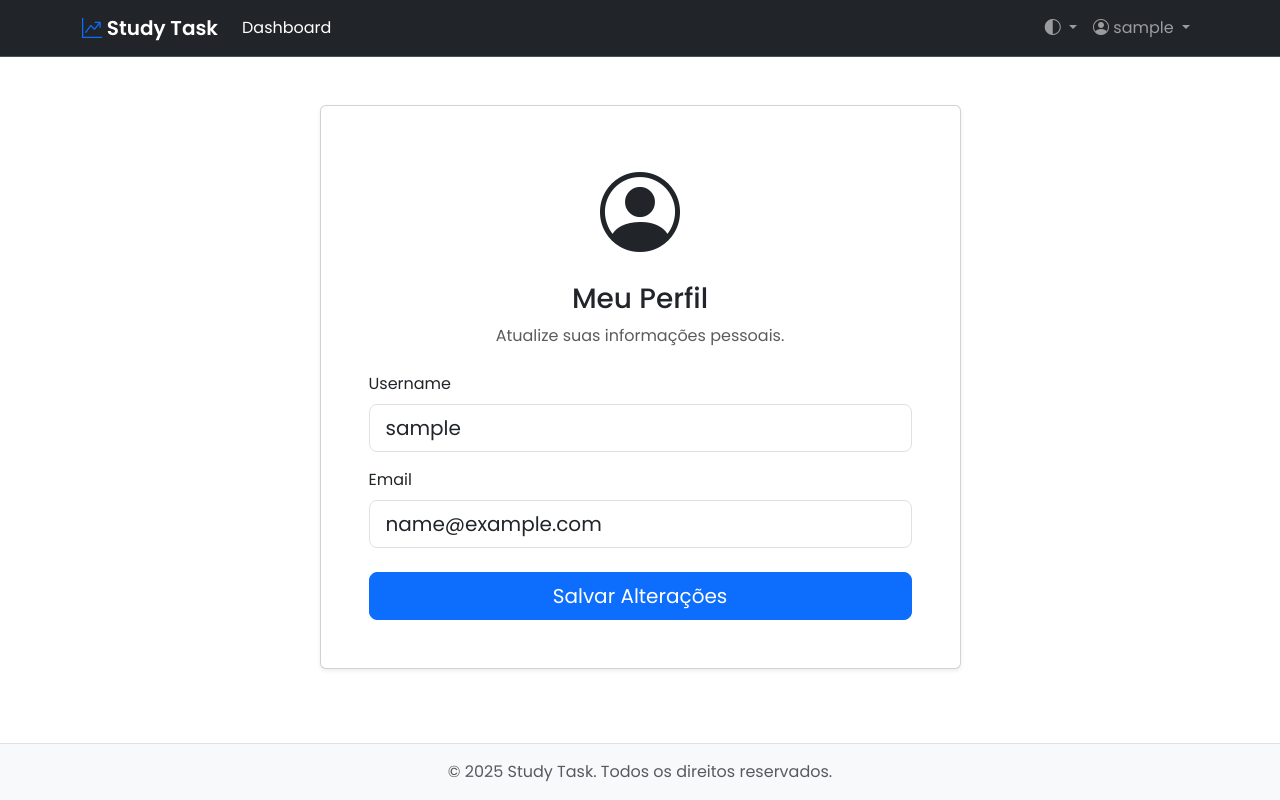
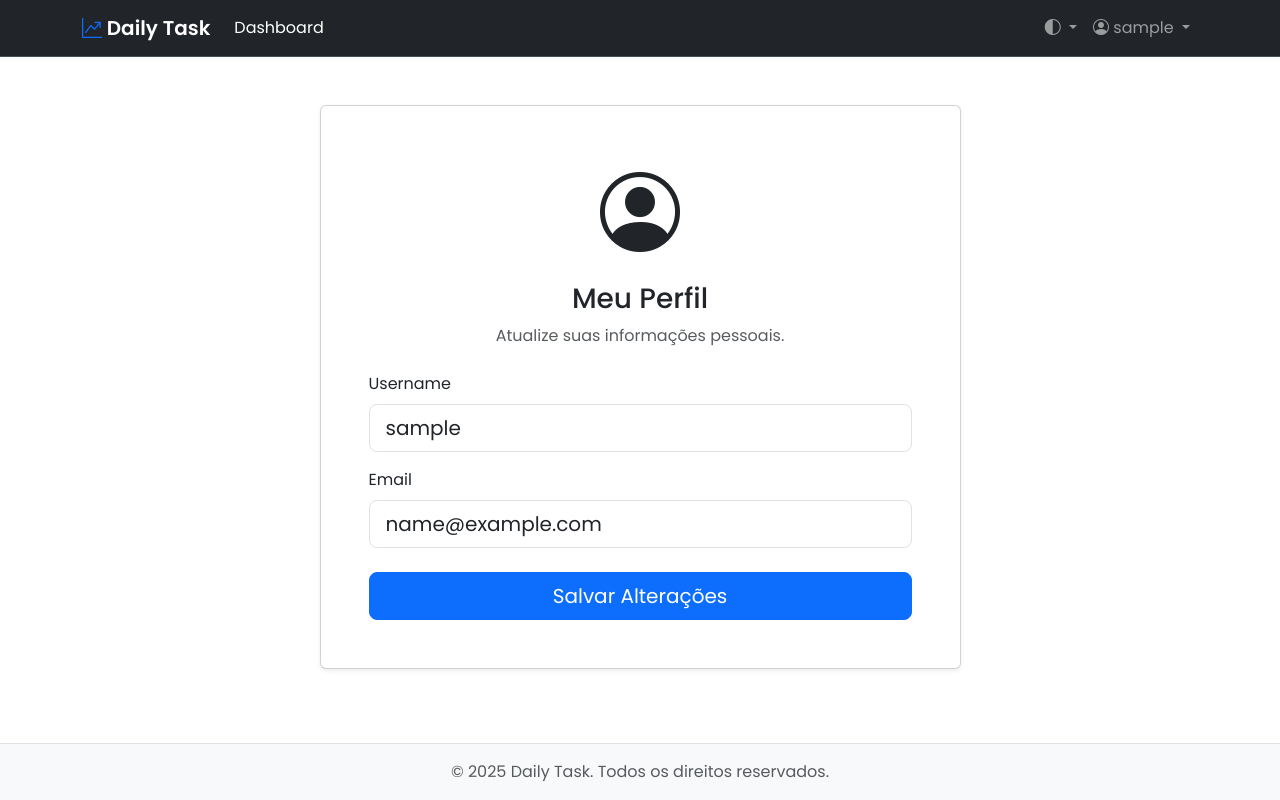
Before and after one commit to KaioHerculano/daily_task, a Django app: page /profile/ in a window 1280 px wide. Run offline with Django 5.2, Linux system fonts and the light colour scheme; the visitor is signed in with stand-in values (Sample User, id 1).

Commit message:
update block title

```diff
--- a/app/templates/base.html
+++ b/app/templates/base.html
@@ -47,7 +47,7 @@
 
     <footer class="footer mt-auto py-3 bg-body-tertiary border-top">
         <div class="container text-center">
-            <span class="text-body-secondary">© {% now "Y" %} Study Task. Todos os direitos reservados.</span>
+            <span class="text-body-secondary">© {% now "Y" %} Daily Task. Todos os direitos reservados.</span>
         </div>
     </footer>
 
--- a/app/templates/components/_navbar.html
+++ b/app/templates/components/_navbar.html
@@ -2,7 +2,7 @@
   <div class="container">
     <a class="navbar-brand fw-bold" href="{% url 'dashboard' %}">
       <i class="bi bi-graph-up-arrow text-primary"></i>
-      Study Task
+      Daily Task
     </a>
 
     <button class="navbar-toggler" type="button" data-bs-toggle="collapse" data-bs-target="#main-navbar" aria-controls="main-navbar" aria-expanded="false" aria-label="Toggle navigation">
--- a/app/templates/profile.html
+++ b/app/templates/profile.html
@@ -1,6 +1,6 @@
 {% extends 'base.html' %}
 
-{% block title %}Meu Perfil - Study Task{% endblock %}
+{% block title %}Meu Perfil - Daily Task{% endblock %}
 
 {% block content %}
 <div class="row justify-content-center mt-4">
--- a/app/templates/registration/login.html
+++ b/app/templates/registration/login.html
@@ -1,5 +1,5 @@
 {% extends 'base.html' %}
-{% load static %} {% block title %}Login - Study Task{% endblock %}
+{% load static %} {% block title %}Login - Daily Task{% endblock %}
 
 {% block content %}
 <div class="row justify-content-center mt-5">
--- a/app/templates/registration/register.html
+++ b/app/templates/registration/register.html
@@ -1,6 +1,6 @@
 {% extends 'base.html' %}
 
-{% block title %}Cadastre-se - Study Task{% endblock %}
+{% block title %}Cadastre-se - Daily Task{% endblock %}
 
 {% block content %}
 <div class="row justify-content-center mt-5">
```
